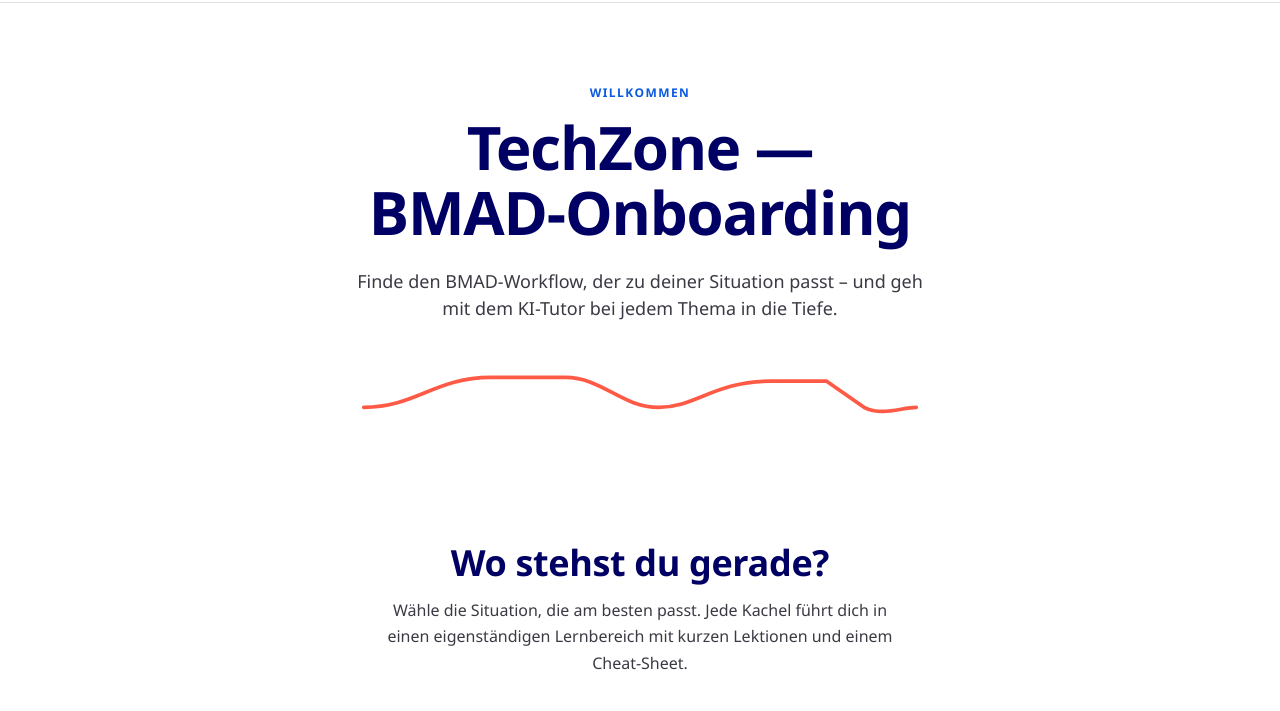
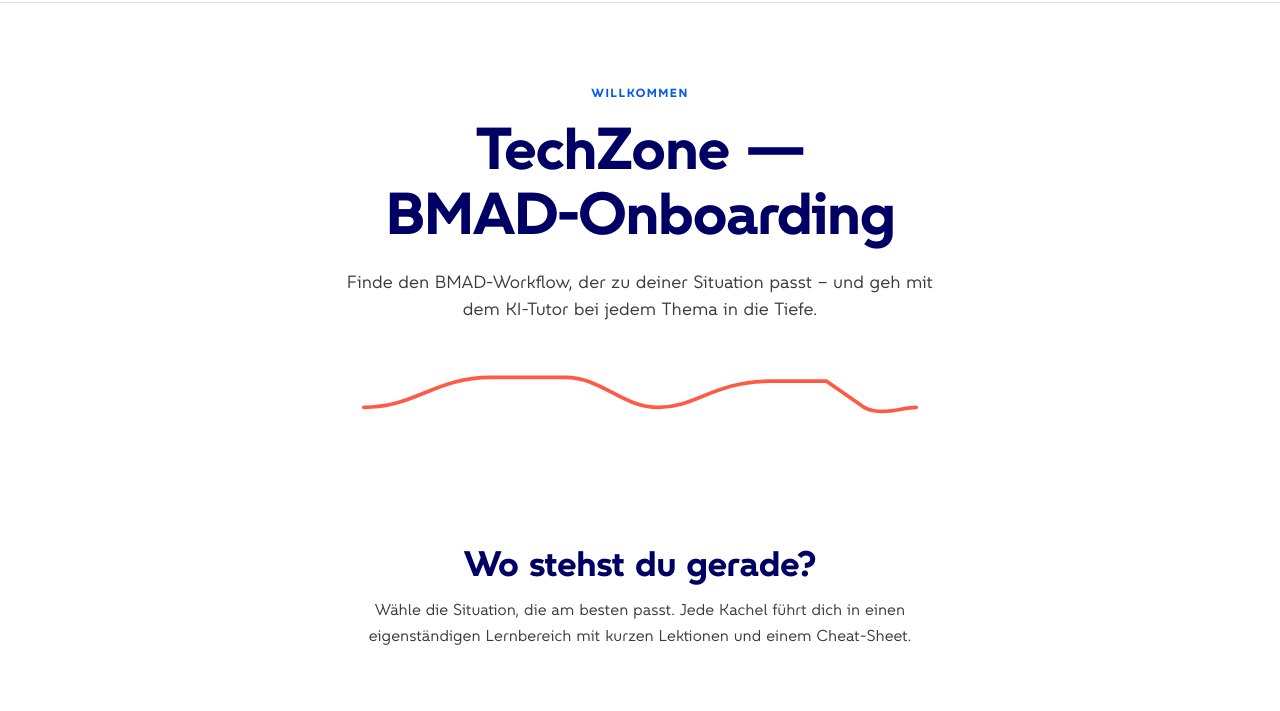
Before and after one commit to atruvia/techzone-onboarding, a plain HTML site: page index.html in a window 1280 px wide. Shown: the part 76-787 px from the top of the page. Drawn offline with Linux system fonts and the light colour scheme.

Commit message:
fix: ship real Atruvia fonts (upstream design-system fonts were broken)
Every upstream VIAType-*.woff2 is an HTML page, not a font (magic `<!D...`,
~58KB, lang="de-DE"), so the browser silently fell back to a system sans on
every page -- the missing "Atruvia fonts". Substitute the real Atruvia
corporate typeface (4 real wOF2 weights, 300/400/500/700) recovered from
pre-migration commit 142221e^, and map family "ATRUVIA" to them in fonts.css
(600/800 -> real Bold; no Mono -> --font-mono falls back to ui-monospace).
Documented the deviation in VENDOR.md so a re-sync won't reintroduce the
broken upstream files.

Co-Authored-By: Claude Opus 4.8 (1M context) <noreply@anthropic.com>

```diff
--- a/assets/design-system/fonts.css
+++ b/assets/design-system/fonts.css
@@ -1,50 +1,49 @@
 /* ============================================================
    ATRUVIA — WEBFONTS (self-hosted)
    ------------------------------------------------------------
-   ✅ OFFICIAL FACE. "ATRUVIA" — Atruvia's custom corporate
-   typeface — is now self-hosted from assets/fonts/ (WOFF2).
-   The display weight (800) maps to the dedicated VIA Type
-   Display cut; "ATRUVIA Mono" covers monospace/data.
-   Tokens in tokens/typography.css reference these family names.
+   VENDORING DEVIATION (see VENDOR.md): the upstream design system
+   shipped BROKEN font files — every VIAType-*.woff2 was actually
+   an HTML page, not a font, so the browser fell back to a system
+   sans. We substitute the REAL Atruvia corporate typeface (4 real
+   weights, magic `wOF2`) recovered from this project's
+   pre-migration commit. The family name stays "ATRUVIA" so the
+   tokens in tokens/typography.css resolve unchanged.
+
+   Real cuts available: 300 / 400 / 500 / 700. The 600 (SemiBold)
+   and 800 (Display/ExtraBold) requests map to the real 700 Bold —
+   we have no real semibold/display file. "ATRUVIA Mono" is
+   intentionally NOT declared (no real mono file); --font-mono
+   falls back to ui-monospace.
    ============================================================ */
 
-/* ---- VIA Type (text) ------------------------------------- */
 @font-face {
   font-family: "ATRUVIA";
   font-style: normal; font-weight: 300; font-display: swap;
-  src: url("fonts/VIAType-Light.woff2") format("woff2");
+  src: url("fonts/atruvia-light.woff2") format("woff2");
 }
 @font-face {
   font-family: "ATRUVIA";
   font-style: normal; font-weight: 400; font-display: swap;
-  src: url("fonts/VIAType-Regular.woff2") format("woff2");
+  src: url("fonts/atruvia-regular.woff2") format("woff2");
 }
 @font-face {
   font-family: "ATRUVIA";
   font-style: normal; font-weight: 500; font-display: swap;
-  src: url("fonts/VIAType-Medium.woff2") format("woff2");
+  src: url("fonts/atruvia-medium.woff2") format("woff2");
 }
+/* 600 / 700 / 800 → real Bold (no semibold/display cut available) */
 @font-face {
   font-family: "ATRUVIA";
   font-style: normal; font-weight: 600; font-display: swap;
-  src: url("fonts/VIAType-SemiBold.woff2") format("woff2");
+  src: url("fonts/atruvia-bold.woff2") format("woff2");
 }
 @font-face {
   font-family: "ATRUVIA";
   font-style: normal; font-weight: 700; font-display: swap;
-  src: url("fonts/VIAType-Bold.woff2") format("woff2");
+  src: url("fonts/atruvia-bold.woff2") format("woff2");
 }
-
-/* ---- VIA Type Display (headline cut) → weight 800 -------- */
 @font-face {
   font-family: "ATRUVIA";
   font-style: normal; font-weight: 800; font-display: swap;
-  src: url("fonts/VIAType-Display.woff2") format("woff2");
+  src: url("fonts/atruvia-bold.woff2") format("woff2");
 }
-
-/* ---- VIA Type Mono (data / code) ------------------------- */
-@font-face {
-  font-family: "ATRUVIA Mono";
-  font-style: normal; font-weight: 400; font-display: swap;
-  src: url("fonts/VIAType-Mono.woff2") format("woff2");
-}
```
Also changed, not shown: assets/design-system/fonts/VIAType-Bold.woff2 (deleted), assets/design-system/fonts/VIAType-Display.woff2 (deleted), assets/design-system/fonts/VIAType-Light.woff2 (deleted), assets/design-system/fonts/VIAType-Medium.woff2 (deleted), assets/design-system/fonts/VIAType-Mono.woff2 (deleted), assets/design-system/fonts/VIAType-Regular.woff2 (deleted), assets/design-system/fonts/VIAType-SemiBold.woff2 (deleted), assets/design-system/fonts/atruvia-bold.woff2 (added), assets/design-system/fonts/atruvia-light.woff2 (added), assets/design-system/fonts/atruvia-medium.woff2 (added), assets/design-system/fonts/atruvia-regular.woff2 (added), 1 other file.
